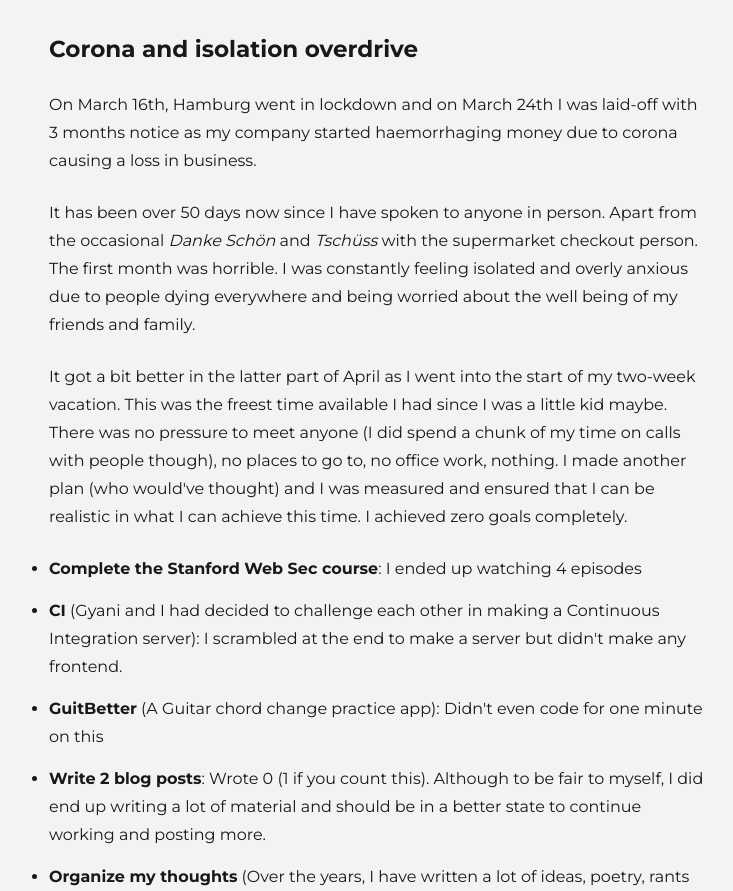
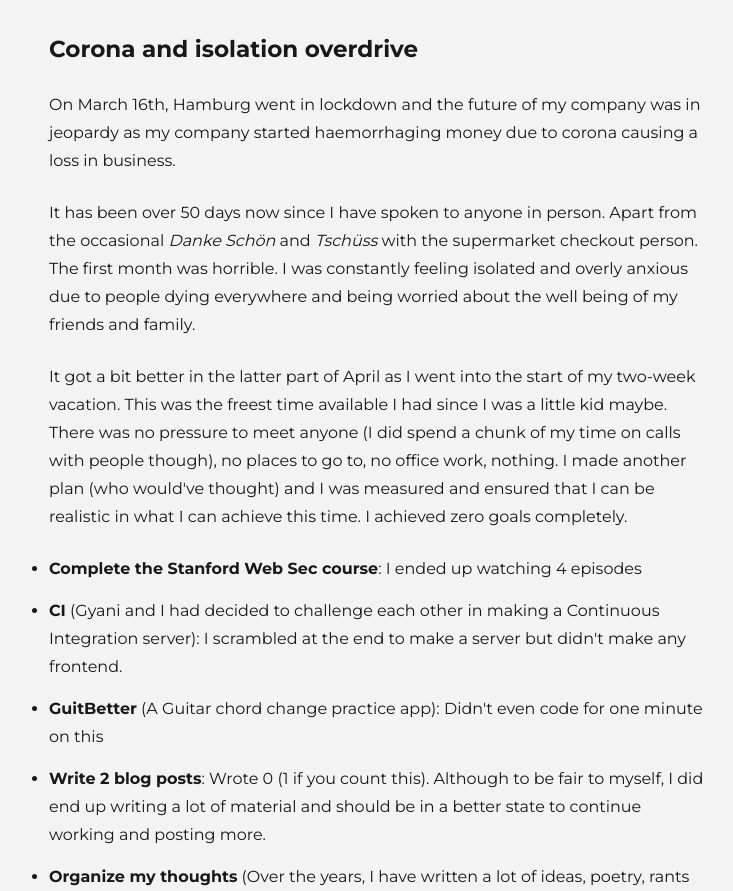
Before and after one commit to alivenotions/just-some-blog, a Gatsby site: page /may-2020/ in a window 1280 px wide. Shown: the part 3584-4475 px from the top of the page, without its empty margins (262-995 px from the left). Built offline with nearby package versions, Linux system fonts and the light colour scheme; Gatsby itself is replaced by a stand-in of ours; some packages are replaced by stand-ins of ours.

Commit message:
Update index.md

```diff
--- a/content/blog/may-2020/index.md
+++ b/content/blog/may-2020/index.md
@@ -61,7 +61,7 @@ I almost always failed most of my tasks or if I did end up doing the tasks, I wa
 
 ### Corona and isolation overdrive
 
-On March 16th, Hamburg went in lockdown and on March 24th I was laid-off with 3 months notice as my company started haemorrhaging money due to corona causing a loss in business.
+On March 16th, Hamburg went in lockdown and the future of my company was in jeopardy as my company started haemorrhaging money due to corona causing a loss in business.
 
 It has been over 50 days now since I have spoken to anyone in person. Apart from the occasional _Danke Schön_ and _Tschüss_ with the supermarket checkout person. The first month was horrible. I was constantly feeling isolated and overly anxious due to people dying everywhere and being worried about the well being of my friends and family.
 
```
